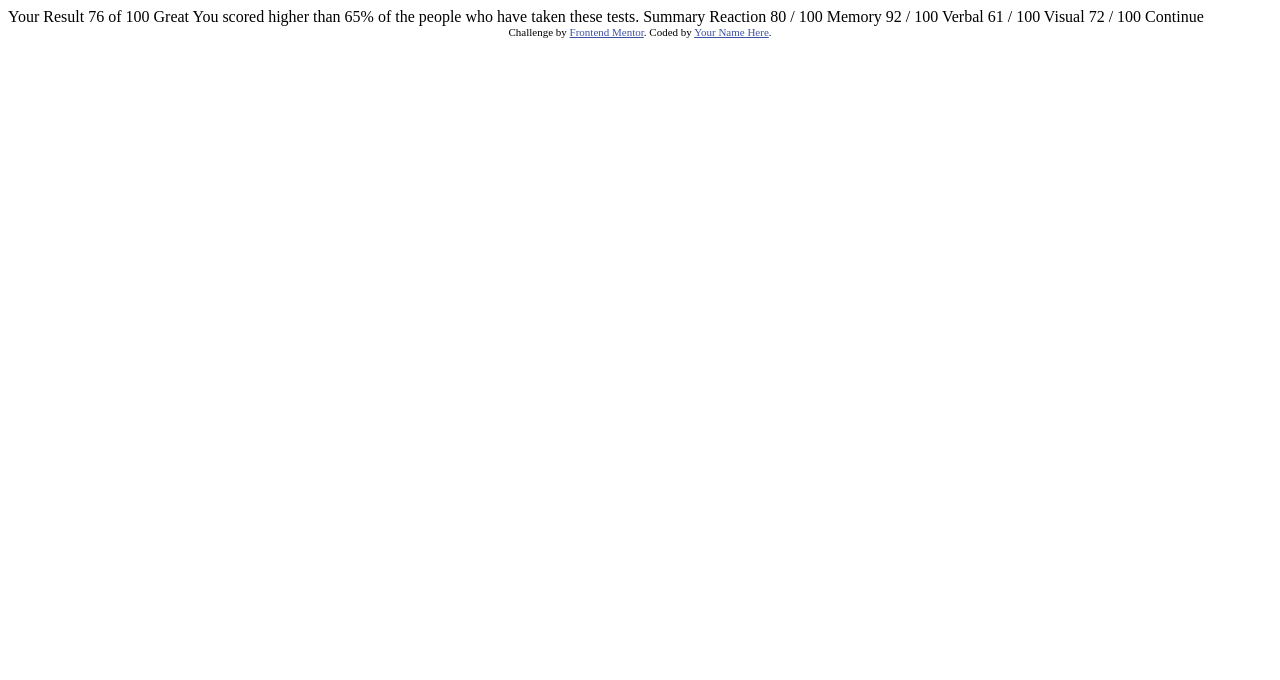
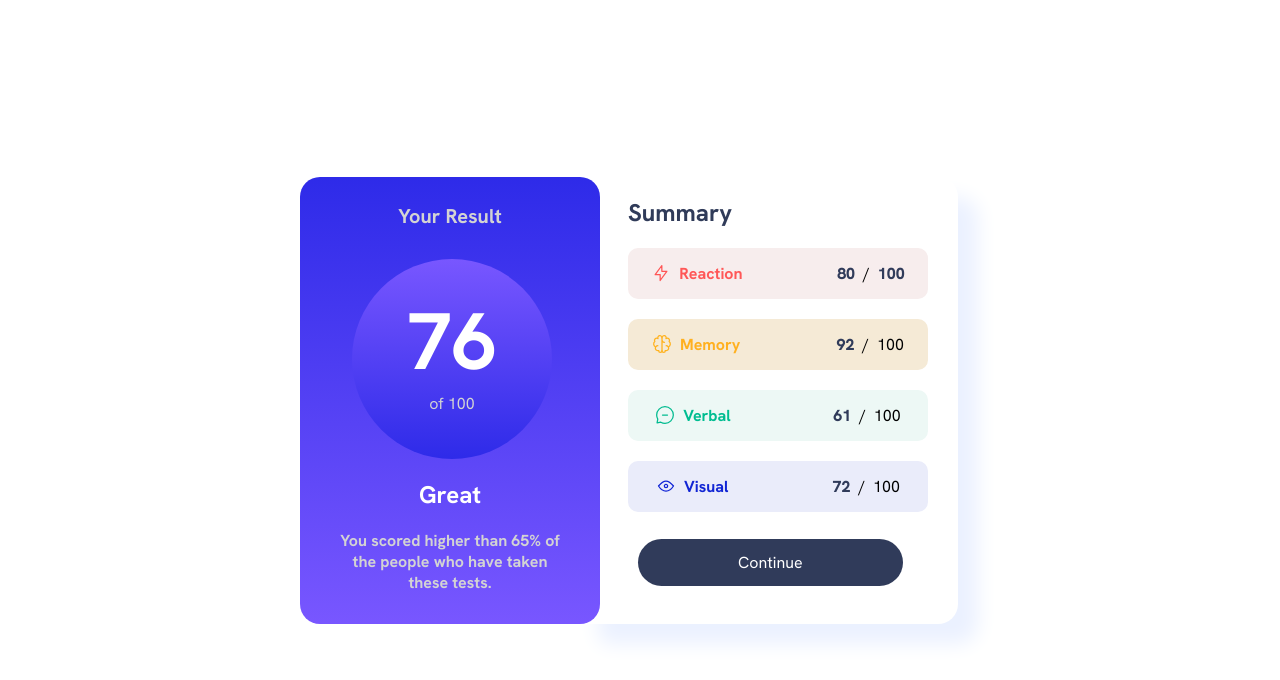
Before and after one commit to miracollo/result-summary-component-card, a plain HTML site: page index.html in a window 1280 px wide. Drawn offline with Linux system fonts and the light colour scheme.

Commit message:
starter project

```diff
--- a/index.html
+++ b/index.html
@@ -1,47 +1,182 @@
 <!DOCTYPE html>
 <html lang="en">
   <head>
-  <meta charset="UTF-8">
-  <meta name="viewport" content="width=device-width, initial-scale=1.0"> <!-- displays site properly based on user's device -->
+    <meta charset="UTF-8" />
+    <meta name="viewport" content="width=device-width, initial-scale=1.0" />
+    <!-- displays site properly based on user's device -->
 
-  <link rel="icon" type="image/png" sizes="32x32" href="./assets/images/favicon-32x32.png">
+    <link
+      rel="icon"
+      type="image/png"
+      sizes="32x32"
+      href="./assets/images/favicon-32x32.png"
+    />
 
     <title>Frontend Mentor | Results summary component</title>
+    <link rel="stylesheet" href="style.css" />
 
     <!-- Feel free to remove these styles or customise in your own stylesheet 👍 -->
     <style>
-    .attribution { font-size: 11px; text-align: center; }
-    .attribution a { color: hsl(228, 45%, 44%); }
+      .attribution {
+        font-size: 11px;
+        text-align: center;
+      }
+      .attribution a {
+        color: hsl(228, 45%, 44%);
+      }
     </style>
   </head>
   <body>
+    <section>
+      <!--left side -->
+      <div class="left-side">
+        <div class="result">Your Result</div>
+        <div class="number">
+          <h1>76</h1>
+          <span> of 100</span>
+        </div>
+        <h2>Great</h2>
+        <div class="letters">
+          You scored higher than 65% of the people who have taken these tests.
+        </div>
+      </div>
+      <!-- right side  -->
+      <div class="right-side">
+        <h2 class="head">Summary</h2>
 
-  Your Result
-  76
-  of 100
+        <div class="flex bg-pink">
+          <div>
+            <div class="react">
+              <svg
+                xmlns="http://www.w3.org/2000/svg"
+                width="20"
+                height="20"
+                fill="none"
+                viewBox="0 0 20 20"
+              >
+                <path
+                  stroke="#F55"
+                  stroke-linecap="round"
+                  stroke-linejoin="round"
+                  stroke-width="1.25"
+                  d="M10.833 8.333V2.5l-6.666 9.167h5V17.5l6.666-9.167h-5Z"
+                />
+              </svg>
+              <p class="svg-1">Reaction</p>
+            </div>
+          </div>
 
-  Great
-  You scored higher than 65% of the people who have taken these tests.
+          <div class="react">
+            <span class="numerator"> 80 </span>/
+            <span class="numerator"> 100 </span>
+          </div>
+        </div>
 
-  Summary
+        <div class="flex bg-yellow">
+          <div class="react">
+            <svg
+              xmlns="http://www.w3.org/2000/svg"
+              width="20"
+              height="20"
+              fill="none"
+              viewBox="0 0 20 20"
+            >
+              <path
+                stroke="#FFB21E"
+                stroke-linecap="round"
+                stroke-linejoin="round"
+                stroke-width="1.25"
+                d="M5.833 11.667a2.5 2.5 0 1 0 .834 4.858"
+              />
+              <path
+                stroke="#FFB21E"
+                stroke-linecap="round"
+                stroke-linejoin="round"
+                stroke-width="1.25"
+                d="M3.553 13.004a3.333 3.333 0 0 1-.728-5.53m.025-.067a2.083 2.083 0 0 1 2.983-2.824m.199.054A2.083 2.083 0 1 1 10 3.75v12.917a1.667 1.667 0 0 1-3.333 0M10 5.833a2.5 2.5 0 0 0 2.5 2.5m1.667 3.334a2.5 2.5 0 1 1-.834 4.858"
+              />
+              <path
+                stroke="#FFB21E"
+                stroke-linecap="round"
+                stroke-linejoin="round"
+                stroke-width="1.25"
+                d="M16.447 13.004a3.334 3.334 0 0 0 .728-5.53m-.025-.067a2.083 2.083 0 0 0-2.983-2.824M10 3.75a2.085 2.085 0 0 1 2.538-2.033 2.084 2.084 0 0 1 1.43 2.92m-.635 12.03a1.667 1.667 0 0 1-3.333 0"
+              />
+            </svg>
+            <p class="svg-2">Memory</p>
+          </div>
+          <div class="react">
+            <span class="numerator"> 92</span> / <span> 100</span>
+          </div>
+        </div>
 
-  Reaction
-  80 / 100
+        <div class="flex bg-green">
+          <div class="react">
+            <svg
+              xmlns="http://www.w3.org/2000/svg"
+              width="20"
+              height="20"
+              fill="none"
+              viewBox="0 0 20 20"
+            >
+              <path
+                stroke="#00BB8F"
+                stroke-linecap="round"
+                stroke-linejoin="round"
+                stroke-width="1.25"
+                d="M7.5 10h5M10 18.333A8.333 8.333 0 1 0 1.667 10c0 1.518.406 2.942 1.115 4.167l-.699 3.75 3.75-.699A8.295 8.295 0 0 0 10 18.333Z"
+              />
+            </svg>
+            <p class="svg-3">Verbal</p>
+          </div>
+          <div class="react">
+            <span class="numerator"> 61</span> / <span> 100</span>
+          </div>
+        </div>
 
-  Memory
-  92 / 100
-
-  Verbal
-  61 / 100
-
-  Visual
-  72 / 100
-
-  Continue
-
+        <div class="flex bg-blue">
+          <div class="react">
+            <svg
+              xmlns="http://www.w3.org/2000/svg"
+              width="20"
+              height="20"
+              fill="none"
+              viewBox="0 0 20 20"
+            >
+              <path
+                stroke="#1125D6"
+                stroke-linecap="round"
+                stroke-linejoin="round"
+                stroke-width="1.25"
+                d="M10 11.667a1.667 1.667 0 1 0 0-3.334 1.667 1.667 0 0 0 0 3.334Z"
+              />
+              <path
+                stroke="#1125D6"
+                stroke-linecap="round"
+                stroke-linejoin="round"
+                stroke-width="1.25"
+                d="M17.5 10c-1.574 2.492-4.402 5-7.5 5s-5.926-2.508-7.5-5C4.416 7.632 6.66 5 10 5s5.584 2.632 7.5 5Z"
+              />
+            </svg>
+            <p class="svg-4">Visual</p>
+          </div>
+          <div class="react">
+            <span class="numerator">72</span> / <span>100</span>
+          </div>
+        </div>
+        <div class="btn">
+          <a class="button">Continue</a>
+        </div>
+      </div>
+    </section>
+    <!--
     <div class="attribution">
-    Challenge by <a href="https://www.frontendmentor.io?ref=challenge" target="_blank">Frontend Mentor</a>.
-    Coded by <a href="#">Your Name Here</a>.
-  </div>
+      Challenge by
+      <a href="https://www.frontendmentor.io?ref=challenge" target="_blank"
+        >Frontend Mentor</a
+      >. Coded by
+      <a href="https://github.com/miracollo" target="_blank"
+        >Miracle Okoronkwo</a >.
+    </div> -->
   </body>
 </html>
--- /dev/null
+++ b/style.css
@@ -0,0 +1,161 @@
+@font-face {
+  font-family: "Hanken Grotesk";
+  src: url("/assets/fonts/HankenGrotesk-VariableFont_wght.ttf");
+}
+
+* {
+  margin: 0;
+  padding: 0;
+  box-sizing: border-box;
+}
+
+body {
+  background-color: hsl(0, 0%, 100%);
+  display: flex;
+  justify-content: center;
+  align-items: center;
+  height: 100vh;
+  font-family: "hanken grotesk";
+}
+
+section {
+  display: flex;
+}
+
+.left-side {
+  text-align: center;
+  background: linear-gradient(to top, hsl(252, 100%, 67%), hsl(241, 81%, 54%));
+  width: 300px;
+  padding: 16px 32px 16px 32px;
+  border-radius: 20px;
+  z-index: 10;
+}
+.flex {
+  display: flex;
+  align-items: center;
+  justify-content: space-around;
+  gap: 3rem;
+  margin-left: 50px;
+  margin-top: 20px;
+  border-radius: 10px;
+  width: 300px;
+}
+.react {
+  display: flex;
+  padding: 15px 20px;
+  gap: 0.5rem;
+}
+
+.btn {
+  margin-top: 40px;
+  margin-left: 60px;
+}
+
+.button {
+  text-align: center;
+  padding: 13px 100px;
+  background-color: hsl(224, 30%, 27%);
+  color: hsl(0, 0%, 100%);
+  border-radius: 40px;
+}
+
+.head {
+  color: hwb(224 19% 65%);
+  margin-left: 50px;
+}
+
+.result {
+  margin-top: 10px;
+  margin-bottom: 20px;
+  color: lightgray;
+  font-weight: 700;
+  font-size: 20px;
+}
+
+.number {
+  background: linear-gradient(to top, hsl(241, 81%, 54%), hsl(252, 100%, 67%));
+  margin-top: 30px;
+  margin-left: 20px;
+  align-items: center;
+  border-radius: 50%;
+  height: 200px;
+  width: 200px;
+}
+
+.number h1 {
+  color: hsl(0, 0%, 100%);
+  font-size: 80px;
+  padding-top: 30px;
+}
+
+.number span {
+  color: lightgray;
+}
+
+h2 {
+  margin-top: 20px;
+  color: hsl(0, 0%, 100%);
+}
+
+.letters {
+  margin-top: 20px;
+  margin-bottom: 15px;
+  text-align: center;
+  color: lightgray;
+  font-weight: 700;
+}
+
+.right-side {
+  width: 380px;
+  background-color: hsl(0, 0%, 100%);
+  border-radius: 20px 20px 20px 10px;
+  box-shadow: 20px 20px 20px hsl(221, 100%, 96%);
+  position: relative;
+  right: 22px;
+}
+
+.svg-1 {
+  color: hwb(0 34% 0%);
+  font-weight: 700;
+  /* padding-bottom: 20px; */
+}
+
+.svg-2 {
+  color: hsl(39, 100%, 56%);
+  font-weight: 700;
+  /* padding-bottom: 20px; */
+}
+
+.svg-3 {
+  color: hsl(166, 100%, 37%);
+  font-weight: 700;
+  /* padding-bottom: 20px; */
+}
+
+.svg-4 {
+  color: hsl(234, 85%, 45%);
+  font-weight: 700;
+  /* padding-bottom: 5px; */
+}
+
+.numerator {
+  color: hsl(224, 30%, 27%);
+  font-weight: 800;
+  /* padding-bottom: 20px; */
+}
+
+.bg-pink {
+  background-color: hsl(0, 38%, 95%);
+}
+
+.bg-yellow {
+  background-color: hsl(39, 61%, 90%);
+}
+
+.bg-green {
+  background-color: hsl(168, 42%, 95%);
+}
+
+.bg-blue {
+  background-color: hsl(233, 63%, 95%);
+}
```
Also changed, not shown: 1 other file. Lines whose indentation alone changed are shown as unchanged.
